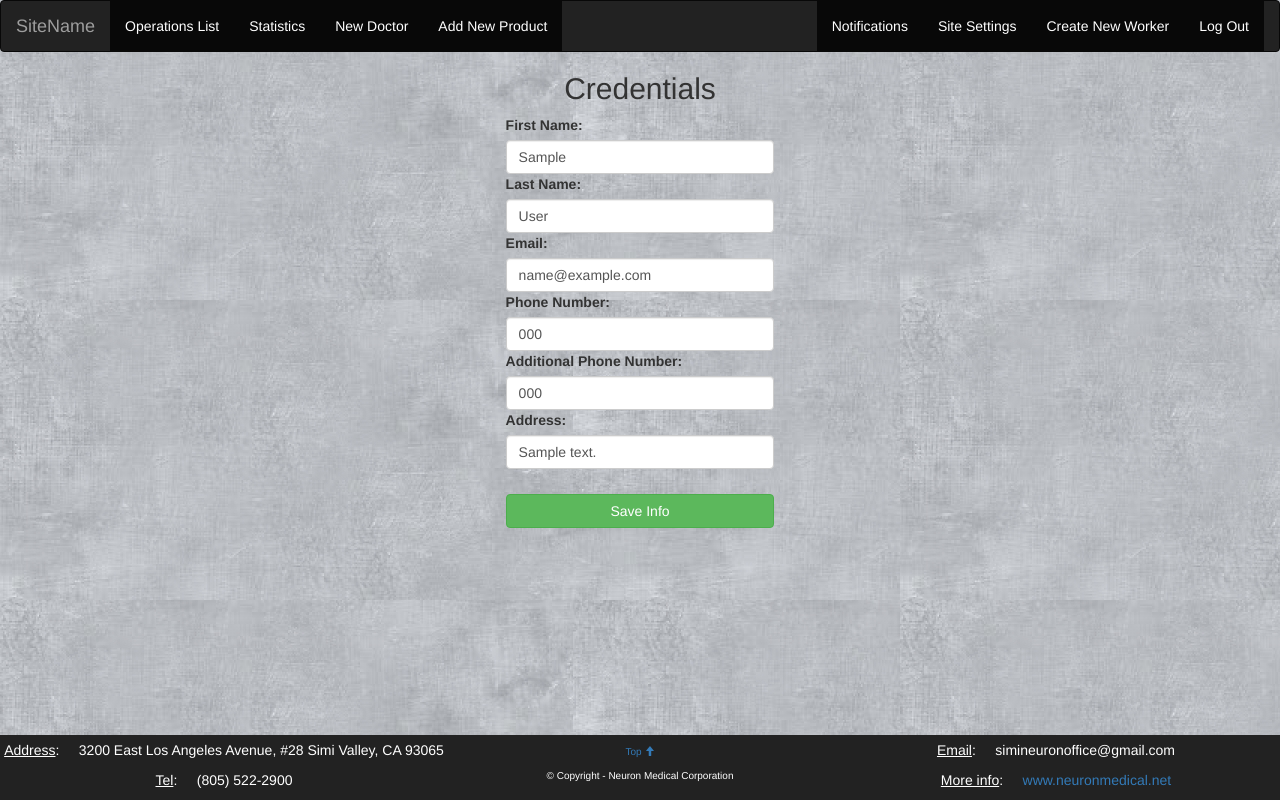
After one commit to Alex394540/django_supplement_site, a Django app: page /trial/patient_account/ in a window 1280 px wide. The commit adds this page. Run offline with Django 3.2, Linux system fonts and the light colour scheme; a user stored in the database is signed in; tables that the repository leaves empty hold one stand-in row (values such as "Sample post"); some libraries are stand-ins or nearby versions.

Commit message:
Started patient part

```diff
--- a/trial/models.py
+++ b/trial/models.py
@@ -78,6 +78,7 @@ class Drug(models.Model):
     price = models.FloatField()
     category = models.ForeignKey(Category, on_delete=models.CASCADE)
     amount = models.IntegerField()
+    tracking_on = models.BooleanField(default=True)
 
     def get_fields(self):
         return [field.value_to_string(self) for field in Drug._meta.fields]
@@ -87,6 +88,7 @@ class Drug(models.Model):
 
 
 class Doctor(models.Model):
+
     first_name = models.CharField(max_length=100)
     last_name = models.CharField(max_length=100)
 
@@ -95,14 +97,18 @@ class Doctor(models.Model):
 
 
 class Patient(models.Model):
+
     first_name = models.CharField(max_length=100)
     last_name = models.CharField(max_length=100)
     email = models.EmailField(max_length=100)
-    address = models.CharField(max_length=255, null=True)
+    phone = models.CharField(max_length=25, default="", null=True)
+    addit_phone = models.CharField(max_length=25, default="", null=True)
+    address = models.TextField(default="", null=True)
     user_fk = models.ForeignKey(User, default=None, on_delete=models.CASCADE)
 
 
 class Buying(models.Model):
+
     drug_name = models.CharField(max_length=255)
     date = models.DateField(auto_now_add=True)
     amount = models.IntegerField()
@@ -147,6 +153,9 @@ class NotSentMail(models.Model):
 
 class MailSender:
 
+    class Meta:
+        abstract = True
+
     user = 'neuronmedicalproducts@gmail.com'
     pwd = 'alexey63293'
 
@@ -184,7 +193,7 @@ class MailSender:
             server.starttls()
             server.login(self.user, self.pwd)
             retval = server.sendmail(self.user, rcp, msg)
-            print(retval)
+            print("Mail to {} was sent. Return value - {}".format(rcp, retval))
 
             if len(retval) != 0:
                 raise Exception('')
@@ -252,18 +261,19 @@ class GlobalChecker(SingletonModel):
 
         # Check if there is lack of some products
         critical_amount = SiteConfig.objects.get(pk=1).critical_product_amount
-        products = Drug.objects.filter(amount__lte=critical_amount)
+        products = Drug.objects.filter(amount__lte=critical_amount).filter(tracking_on=True)
 
         if products.count() == 0:
             return None
 
+        ids = [x.pk for x in products]
         msg = "The amount of next products is low:\n\n"
         prod_list = products.values('name', 'amount', 'manufacturer')
         for p in prod_list:
             temp = 'Product name: ' + p['name'] + "\nManufacturer: " + Manufacturer.objects.get(pk=p['manufacturer']).name + "\nAmount: " + str(p['amount']) + "\n\n\n\n"
             msg += temp
 
-        return msg
+        return (ids, msg)
 
     # check if sale report should be sent
     def check_reports(self):
@@ -302,21 +312,33 @@ class GlobalChecker(SingletonModel):
         today = date.today()
         days = SiteConfig.objects.get(pk=1).product_info_frequency
         send_date = self.last_product_info + timedelta(days=days)
+        print("Send date: {}".format(send_date))
 
         if today >= send_date:
 
-            warn_str = self.create_product_info()
-            if warn_str is None:
+            print("Starting to create product_info message")
+            warn_prods = self.create_product_info()
+            if warn_prods is None:
+                print('There is no products with low amount, which was not sent before')
                 self.last_product_info = timezone.now()
                 return True
 
             rcp = SiteConfig.objects.get(pk=1).product_info_email
             subj = 'Low amount of products'
-            body = warn_str
+            ids, body = warn_prods
             sender = MailSender()
+            print('Starting to send email...')
             res = sender.send_email(rcp, subj, body)
 
+            print('Sent. Result = {}'.format(res))
+
             if res:
+
+                for id in ids:
+                    d = Drug.objects.get(pk=id)
+                    d.tracking_on = False
+                    d.save()
+
                 self.last_reported = timezone.now()
                 self.save()
             else:
@@ -348,6 +370,7 @@ class GlobalChecker(SingletonModel):
     # Checking if any reports should be sent
     def global_check(self):
 
+        print("Start global checking...")
         self.check_reports()
         self.check_product_info()
         self.check_not_sent_mails()
--- /dev/null
+++ b/trial/static/trial/css/patient_account.css
@@ -0,0 +1,21 @@
+body {
+	background: url("/static/trial/images/stat_bg.jpg");
+}
+
+.headers {
+    text-align: center;
+}
+
+#container {
+    width: 60%;
+    margin: 0 auto;
+}
+
+#info_form {
+    width: 35%;
+    margin: 0 auto;
+}
+
+#save_info {
+    width: 100%;
+}
--- a/trial/templates/trial/navbar.html
+++ b/trial/templates/trial/navbar.html
@@ -34,6 +34,13 @@
 				<a style="cursor: pointer;" onmouseover="this.style.color='yellow';" onmouseout="this.style.color='';">Create New Worker</a>
 			</li>
 		{% endif %}
+
+        {% if user.is_authenticated and user.is_staff == False and user.is_superuser == False %}
+            <li class="active">
+				<a href='/trial/patient_account/' onmouseover="this.style.color='yellow';" onmouseout="this.style.color='';">My Account</a>
+			</li>
+        {% endif %}
+
 		{% if user.is_authenticated == False %}
 		    <li class="active" onclick="centered_window('/trial/login/', 300, 350);">
 				<a style="cursor: pointer;" onmouseover="this.style.color='yellow';" onmouseout="this.style.color='';">Log In</a>
--- /dev/null
+++ b/trial/templates/trial/patient_account.html
@@ -0,0 +1,38 @@
+<html>
+
+<head>
+    <link rel="stylesheet" href="/static/bootstrap/css/bootstrap.min.css">
+    <link rel="stylesheet" href="/static/trial/css/patient_account.css">
+</head>
+
+<body>
+<a name="top"></a>
+{% include "trial\navbar.html" %}
+<div id="container">
+    <h2 class="headers"> Credentials </h3>
+
+    <div id="info_form">
+    <form action="/trial/patient_account/" method="POST">
+        {% csrf_token %}
+        <div class="form-group">
+            <label> First Name: </label>
+            <input type="text" class="form-control" name="first_name" value="{{ patient.first_name }}" required>
+            <label> Last Name: </label>
+            <input type="text" class="form-control" name="last_name" value="{{ patient.last_name }}" required>
+            <label> Email: </label>
+            <input type="email" class="form-control" name="email" value="{{ patient.email }}" required>
+            <label> Phone Number: </label>
+            <input type="tel" class="form-control" name="phone" value="{{ patient.phone }}">
+            <label> Additional Phone Number: </label>
+            <input type="tel" class="form-control" name="addit_phone" value="{{ patient.addit_phone }}">
+            <label> Address: </label>
+            <input type="text" class="form-control" name="address" value="{{ patient.address }}">
+            <label> &nbsp </label>
+            <button type="submit" class="btn btn-success" id="save_info" >Save Info</button>
+        </div>
+    </form>
+    </div>
+</div>
+{% include "trial\footer.html" %}
+</body>
+</html>
--- a/trial/templates/trial/site_settings.html
+++ b/trial/templates/trial/site_settings.html
@@ -54,9 +54,9 @@
                         <div class="form-group">
                             <input type="text" class="form-control psw_item" value="{{ request.user.username }}" id="psw_username" name="username" readonly>
                             <p>&nbsp </p>
-                            <input type="password" class="form-control psw_item" id="psw_password" name="password" placeholder="New Password">
+                            <input type="password" class="form-control psw_item" id="psw_password" name="password" placeholder="New Password" required>
                             <p>&nbsp </p>
-                            <input type="password" class="form-control psw_item" id="psw_confirm" name="confirm" placeholder="Confirm Password">
+                            <input type="password" class="form-control psw_item" id="psw_confirm" name="confirm" placeholder="Confirm Password" required>
                             <p>&nbsp </p>
                             <button type="submit" class="btn btn-warning" id="psw_change_btn">Change Password</button>
                         </div>
--- a/trial/urls.py
+++ b/trial/urls.py
@@ -32,4 +32,5 @@ urlpatterns = [
     path('ajax/user_info/', views.user_info, name='user_info'),
     path('ajax/delete_user/', views.delete_user, name='delete_user'),
     path('ajax/show_notifications/', views.show_notifications, name='show_notifications'),
+    path('patient_account/', views.patient_account, name='patient_account'),
 ]
--- a/trial/views.py
+++ b/trial/views.py
@@ -9,7 +9,6 @@ from .models import *
 from datetime import datetime, timedelta
 from django.utils import timezone
 import json
-
 import traceback
 import sys
 
@@ -185,6 +184,24 @@ def add_drug(request):
 def success(request):
     return HttpResponse("Success!")
 
+@user_passes_test(lambda u: u.is_authenticated)
+def patient_account(request):
+
+    user = request.user
+    patient = Patient.objects.get(user_fk=user)
+
+    if request.method == 'POST':
+
+        patient.first_name = request.POST['first_name']
+        patient.last_name = request.POST['last_name']
+        patient.email = request.POST['email']
+        patient.phone = request.POST['phone']
+        patient.addit_phone = request.POST['addit_phone']
+        patient.address = request.POST['address']
+        patient.save()
+
+    return render(request, 'trial/patient_account.html', {'patient': patient})
+
 def index(request):
 
     cursor = connection.cursor()
@@ -241,6 +258,7 @@ def change_amount(request):
 
         #make some records to the sell/buy statistics
         if amount > 0:
+            drug.tracking_on = True
             oper = Buying.objects.create(drug_name = drug.name, amount = amount)
         elif amount < 0:
             doct = Doctor.objects.filter(last_name=l_name).filter(first_name=f_name).first()
```
Also changed, not shown: trial/migrations/0013_auto_20180329_1059.py (added), trial/migrations/0014_auto_20180330_1541.py (added), trial/migrations/0015_auto_20180330_1542.py (added), trial/migrations/0016_auto_20180330_1643.py (added), trial/migrations/0017_auto_20180330_1740.py (added).
